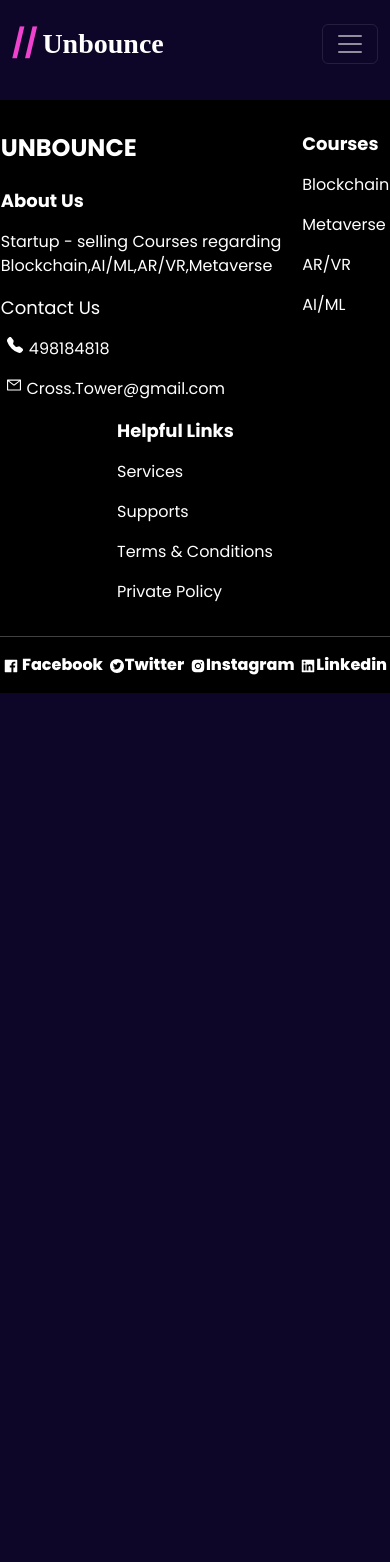
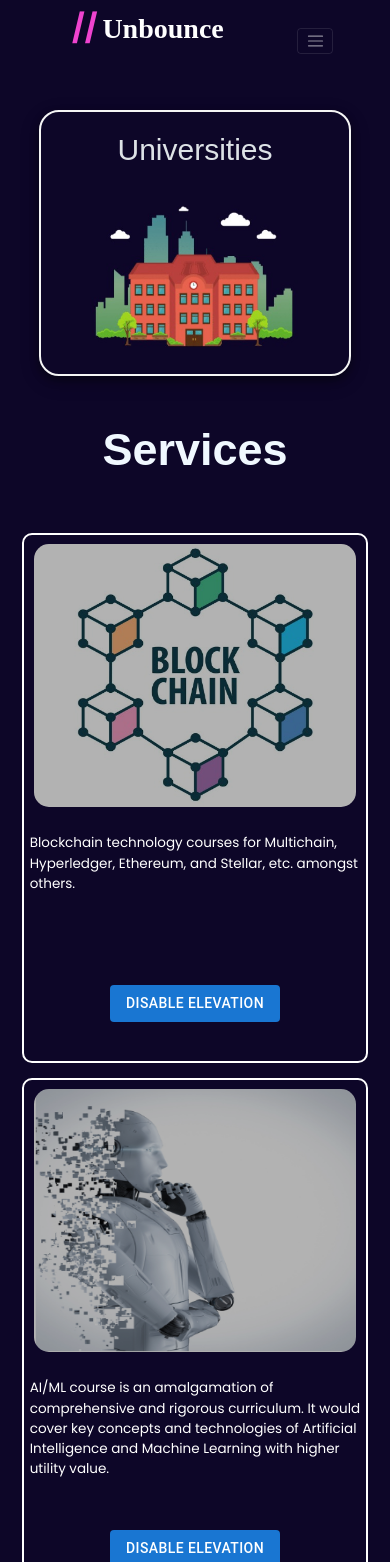
Before and after one commit to sahilrohera10/developerhub-new-web, a React (Create React App) app: page /University in a window 390 px wide. Shown: the top 1562 px of the page. Before the commit the page ends 844 px from the top, so only its background shows below. Built offline with nearby package versions, Linux system fonts and the light colour scheme; a web font is replaced by a local one.

Commit message:
University page added.

```diff
--- a/public/index.html
+++ b/public/index.html
@@ -2,6 +2,7 @@
 <html lang="en">
   <head>
     <meta charset="utf-8" />
+    <link rel="stylesheet" href="https://cdn.jsdelivr.net/npm/bootstrap@3.3.7/dist/css/bootstrap.min.css" >
     <link rel="icon" href="%PUBLIC_URL%/favicon.ico" />
     <meta name="viewport" content="width=device-width, initial-scale=1" />
     <meta name="theme-color" content="#000000" />
--- a/src/App.js
+++ b/src/App.js
@@ -12,6 +12,7 @@ import ComingSoon from "./Components/ComingSoon";
 import Aiml from "./Pages/Aiml";
 import NavComponent from "./Components/NavbarComponent";
 import AdminForm from "./Pages/AdminForm";
+import University from "./Components/University";
 
 function App() {
   return (
@@ -26,8 +27,11 @@ function App() {
         <Route path="/aiml" element={<Aiml />}></Route>
         <Route path="/adminForm" element={<AdminForm />}></Route>
         <Route path="/coming" element={<ComingSoon />}></Route>
+        <Route path="/University" element={<University />}></Route>
       </Routes>
+
       <Footer />
+
     </div>
   );
 }
--- a/src/Components/NavbarComponent.js
+++ b/src/Components/NavbarComponent.js
@@ -107,7 +107,7 @@ export default function NavComponent() {
                 <NavDropdown.Item onClick={hideSidebar}>
                   {" "}
                   <Link
-                    to="/coming"
+                    to="/University"
                     style={{ textDecoration: "none", color: "black" }}
                   >
                     University
--- /dev/null
+++ b/src/Components/University.css
@@ -0,0 +1,112 @@
+.university_body {
+    margin-top: 100px;
+  width: 100vw;
+  display: flex;
+  flex-direction: column;
+  /* border: 2px solid red; */
+  padding: 1rem;
+  justify-content: center;
+  align-items: center;
+  gap: 2rem;
+}
+.university_banner {
+  border: 2px solid whitesmoke;
+  border-radius: 2rem;
+  width: 80vw;
+  display: flex;
+  padding: 1rem;
+  gap: 1rem;
+  box-shadow: 0 4px 8px 0 rgba(0, 0, 0, 0.4), 0 6px 20px 0 rgba(0, 0, 0, 0.19);
+  /* overflow: hidden; */
+  align-items: center;
+}
+.banner_heading1 {
+  /* border: 2px solid red; */
+  padding: 0.5rem;
+  height: 100%;
+  width: 50%;
+  font-family: var(--font-family);
+  font-size: 70px;
+  text-align: center;
+  font-weight: 500;
+  color: rgb(221, 226, 230);
+}
+.banner_image {
+
+  padding: 1rem;
+  width: 50%;
+  height: 200px;
+  display: flex;
+  justify-content: center;
+  align-items: center;
+}
+
+.banner_image img{
+    height: 100%;
+    width: 70%;
+}
+.university_services {
+  padding: 1rem;
+  width: 88vw;
+  display: flex;
+  flex-direction: column;
+  align-items: center;
+  gap: 2rem;
+}
+.services_header {
+  color: aliceblue;
+  font-family: var(--font-family);
+  font-weight: 600;
+  font-size: 45px;
+  padding: 1rem;
+}
+.services_card {
+  padding: 1rem;
+  width: 94vw;
+  display: flex;
+  flex-wrap: wrap;
+  gap: 1.5rem;
+  align-items: center;
+
+}
+
+
+@media screen and (max-width: 1000px) {
+    .banner_heading1 {
+        font-size: 50px;
+       }
+}
+
+@media screen and (max-width: 768px) {
+    /* #reverse{
+        flex-direction: column;
+    } */
+    .banner_heading {
+       font-size: 45px;
+      }
+      .banner_image img{
+        width: 65%;
+    }
+    .banner_image {
+
+        height: 140px;
+      }
+}
+@media screen and (max-width: 600px) {
+    .banner_heading1{
+        font-size: 30px;
+        justify-self: left;
+        width: 100%;
+    }
+    .banner_image img{
+        width: 100%;
+    }
+    .banner_image {
+        width: 80%;
+        height: 100%;
+      }
+      .university_banner{
+        flex-direction: column;
+      }
+
+}
--- /dev/null
+++ b/src/Components/University.jsx
@@ -0,0 +1,62 @@
+import React from "react";
+import "./University.css";
+import "./University_card";
+import University_card from "./University_card";
+const CardArray = [
+  {
+    img: "BlockchainImg1.jpeg",
+    text: "Blockchain technology courses for Multichain, Hyperledger, Ethereum, and Stellar, etc. amongst others.",
+    link: "/blockchain",
+  },
+  {
+    img: "AI_ML1.png",
+    text: "AI/ML course is an amalgamation of comprehensive and rigorous curriculum. It would cover key concepts and technologies of Artificial Intelligence and Machine Learning with higher utility value. ",
+    link: "/aiml",
+  },
+  {
+    img: "BlockchainImg1.jpeg",
+    text: "Blockchain technology courses for Multichain, Hyperledger, Ethereum, and Stellar, etc. amongst others.",
+    link: "/blockchain",
+  },
+  {
+    img: "AI_ML1.png",
+    text: "AI/ML course is an amalgamation of comprehensive and rigorous curriculum. It would cover key concepts and technologies of Artificial Intelligence and Machine Learning with higher utility value. ",
+    link: "/aiml",
+  },
+  {
+    img: "BlockchainImg1.jpeg",
+    text: "Blockchain technology courses for Multichain, Hyperledger, Ethereum, and Stellar, etc. amongst others.",
+    link: "/blockchain",
+  },
+  {
+    img: "AI_ML1.png",
+    text: "AI/ML course is an amalgamation of comprehensive and rigorous curriculum. It would cover key concepts and technologies of Artificial Intelligence and Machine Learning with higher utility value. ",
+    link: "/aiml",
+  },
+];
+const University = () => {
+  return (
+    <div>
+    <div className="university_body">
+      <div id="reverse" className="university_banner">
+        <div className="banner_heading1">Universities</div>
+
+        <div className="banner_image">
+          <img src="university.jfif" alt="" />
+        </div>
+      </div>
+      <div className="university_services">
+        <p className="services_header">Services</p>
+
+            <div className="services_card">
+              {CardArray.map((d) => (
+                <University_card data={d} />
+              ))}
+            </div>
+      </div>
+    </div>
+    </div>
+  );
+};
+
+export default University;
--- /dev/null
+++ b/src/Components/University_card.jsx
@@ -0,0 +1,21 @@
+import React from "react";
+import { Link } from "react-router-dom";
+import "./University_cards.css";
+import { Button } from "@mui/material";
+export default function University_card(props) {
+  return (
+    <div className="University_card">
+      <div className="University_card_img">
+        <img src={props.data.img} alt="" className="front_Img" />
+      </div>
+      <div className="university_card_text">
+        <p className="card_text">{props.data.text}</p>
+        <Link to={props.data.link}>
+          <Button style={{"fontSize":"14px"}} variant="contained" disableElevation>
+            Disable elevation
+          </Button>
+        </Link>
+      </div>
+    </div>
+  );
+}
--- /dev/null
+++ b/src/Components/University_cards.css
@@ -0,0 +1,74 @@
+.University_card {
+  width: 31%;
+  height: 530px;
+  display: flex;
+  flex-direction: column;
+  gap: 1.2rem;
+  border: 2px solid white;
+  border-radius: 1rem;
+}
+.University_card_img {
+  height: 280px;
+  display: flex;
+  align-items: center;
+  justify-content: center;
+}
+.University_card_img img {
+  /* padding-top: 0.5rem; */
+  width: 94%;
+  height: 94%;
+  filter: brightness(0.7);
+  border-radius: 1.5rem;
+}
+.University_card_img img:hover {
+  filter: brightness(1);
+}
+.university_card_text {
+  color: white;
+  display: flex;
+  flex-direction: column;
+  justify-content: space-evenly;
+  align-items: center;
+  gap: 0.2rem;
+  padding-bottom: 1rem;
+  padding: 0.6rem;
+}
+.card_text {
+  height: 140px;
+  font-size: 15px;
+}
+
+@media screen and (max-width: 1050px) {
+  .card_text {
+    font-size: 13.5px;
+  }
+}
+@media screen and (max-width: 900px) {
+  .card_text {
+    font-size: 13px;
+  }
+}
+@media screen and (max-width: 800px) {
+  .University_card {
+    width: 48%;
+  }
+  .card_text {
+    font-size: 13.5px;
+  }
+}
+@media screen and (max-width: 670px) {
+  .University_card {
+    width: 47%;
+  }
+  .card_text {
+    font-size: 13px;
+  }
+}
+@media screen and (max-width: 550px) {
+  .University_card {
+    width: 100%;
+  }
+  .card_text {
+    font-size: 13.5px;
+  }
+}
```
Also changed, not shown: public/university.jfif (added), src/Components/test.jsx (added), 1 other file (tests, documents, lock files or other folders).
